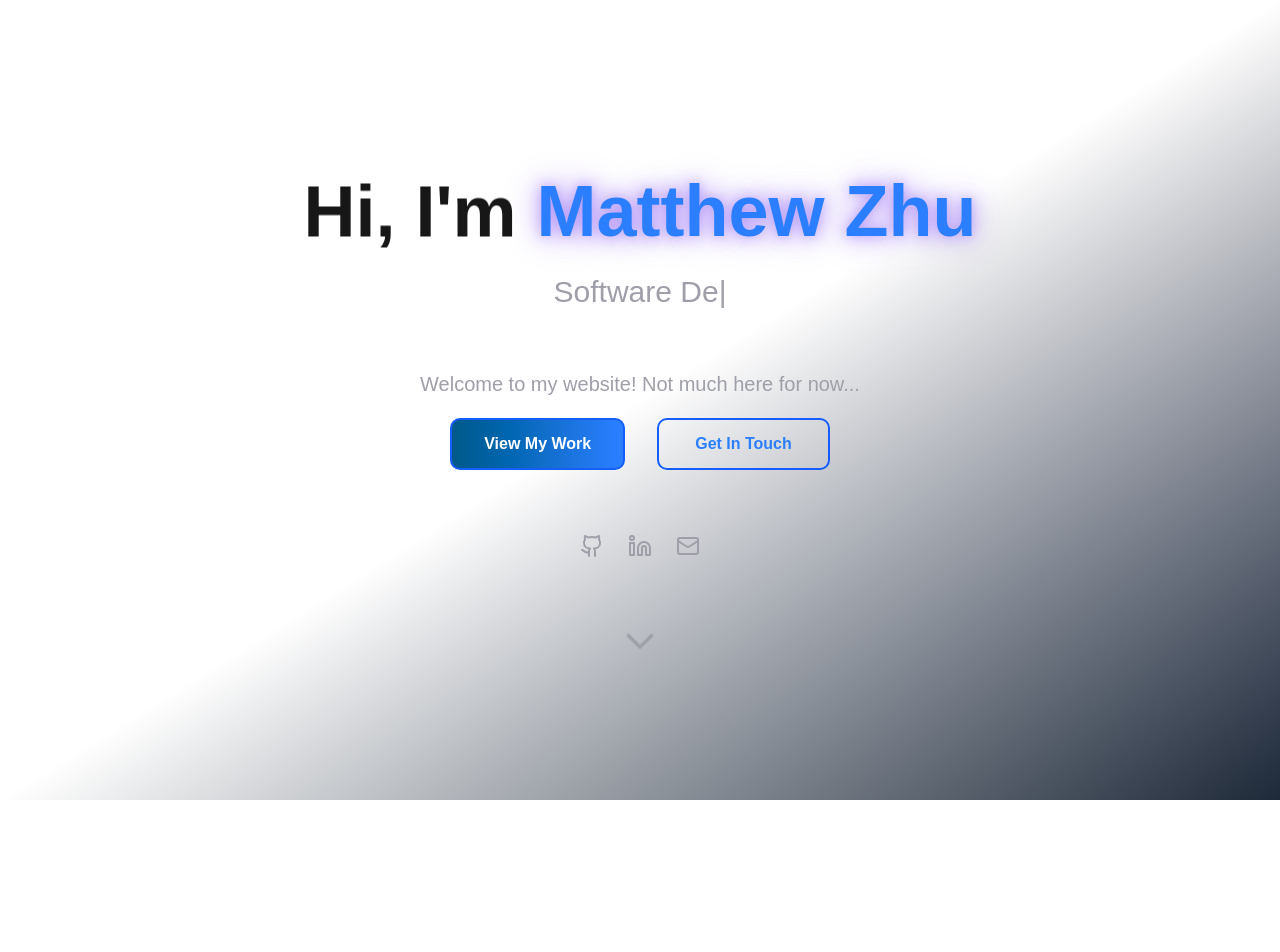
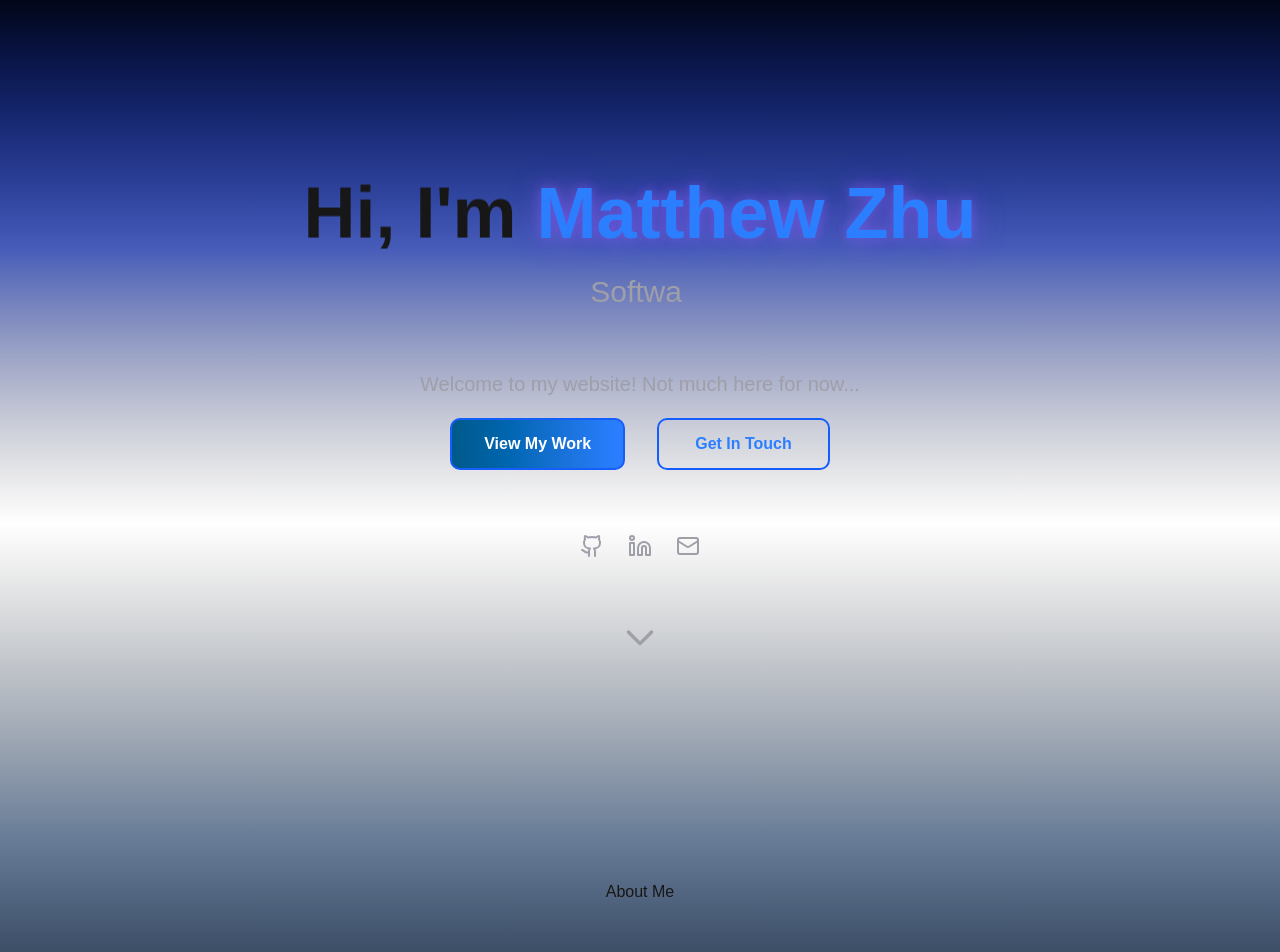
Before and after one commit to 0520MZ/my-website-template-one, a Next.js app: page / in a window 1280 px wide. Shown: the top 952 px of the page. Before the commit the page ends 800 px from the top, so only its background shows below. Built offline with nearby package versions, Linux system fonts and the light colour scheme.

Commit message:
Began aboutMe page.

```diff
--- a/src/app/page.tsx
+++ b/src/app/page.tsx
@@ -1,10 +1,12 @@
 "use client";         //Tells next.js to treat this file as a client component - meaning that it will run in the browser.
 import {MainLander} from "@/components/MainLander";
+import {AboutMe} from "@/components/AboutMe"
 
 export default function Home() {
   return (
-    <main className="min-h-screen bg-linear-to-t/hsl from-gray-800 to-slate-950">
+    <main className="min-h-screen bg-linear-to-t/hsl from-gray-800 to-slate-950 from-background via-background">
       <MainLander></MainLander>
+      <AboutMe></AboutMe>
 
       {/* <div className="flex items-center justify-center h-dvh">
         <h1 className="text-6xl md:text-7xl font-mono font-bold text-white mb-10
--- /dev/null
+++ b/src/components/AboutMe.tsx
@@ -0,0 +1,14 @@
+import {Card, CardContent} from "@/components/ui/card"
+import {Code, Cpu, Zap} from "lucide-react"
+
+export function AboutMe() {
+    return (
+        <section id="about" className="py-20">
+            <div>
+                <div className="text-center mb-16">
+                    <h2>About Me</h2>
+                </div>
+            </div>
+        </section>
+    )
+}
--- a/src/components/MainLander.tsx
+++ b/src/components/MainLander.tsx
@@ -21,7 +21,7 @@ export function MainLander(){
 
     return(
         <section id="main" className="min-h-screen flex items-center justify-center relative overflow-hidden">
-            <div className="absolute inset-0 bg-gradient-to-br from-background via-background to-muted/20" />
+            <div className="absolute inset-0" />
             <div className="opacity-5" />  {/*absolute inset-0 bg-[url('/glowing-circuit-matrix-stockcake.jpg')]*/}
             <div className="relative z-10 max-w-4xl mx-auto px-4 sm:px-6 lg:px-8 text-center">
                 {/* This div is for the main title text of this landing page*/}
@@ -91,7 +91,7 @@ export function MainLander(){
                 </div>
 
                 {/* Scroll down button */}
-                <a href="#nextSection" className="absolute -translate-x-1/2">
+                <a href="#about" className="absolute -translate-x-1/2">
                     <svg xmlns="http://www.w3.org/2000/svg"
                         className="w-10 h-10 stroke-zinc-400 animate-bounce"
                         viewBox="0 0 24 24"
```
